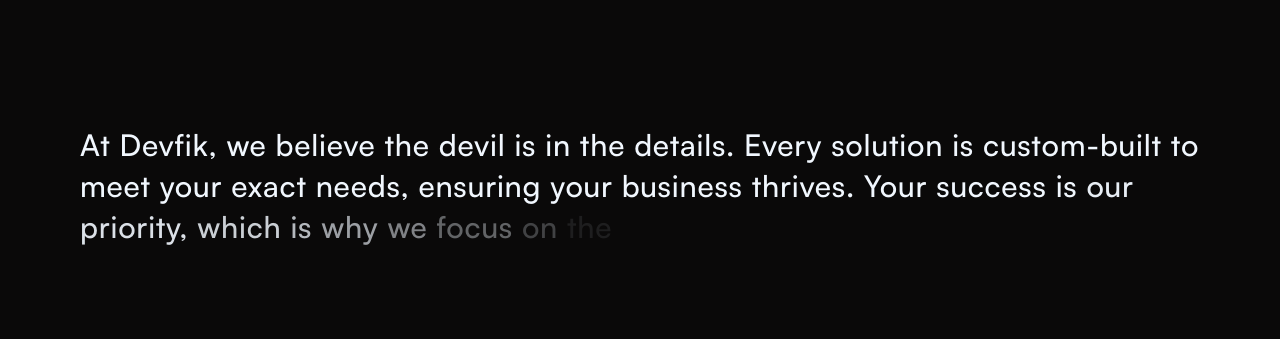
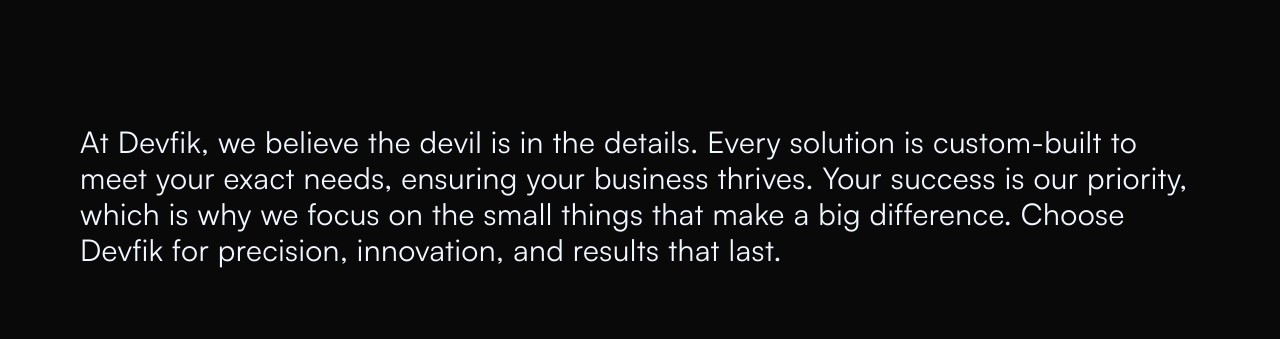
Before and after one commit to devfikdark/devfik-website, a Next.js app: page / in a window 1280 px wide. Shown: the part 3600-3939 px from the top of the page. Built offline with nearby package versions, Linux system fonts and the light colour scheme.

Commit message:
chore: remove text generate effect

```diff
--- a/src/app/_components/auto-text.tsx
+++ b/src/app/_components/auto-text.tsx
@@ -1,14 +1,15 @@
-import { TextGenerateEffect } from "@/components/text-generate-effect";
-import React from "react";
+import { BlurFade } from "@/components/blur-fade";
 
 export function AutoText() {
   return (
-    <section className="container max-w-6xl mx-auto mt-40 lg:mt-60">
-      <TextGenerateEffect
-        duration={2}
-        filter={false}
-        words="At Devfik, we believe the devil is in the details. Every solution is custom-built to meet your exact needs, ensuring your business thrives. Your success is our priority, which is why we focus on the small things that make a big difference. Choose Devfik for precision, innovation, and results that last."
-      />
-    </section>
+    <BlurFade delay={0.25} yOffset={10}>
+      <section className="container max-w-6xl mx-auto mt-40 lg:mt-60">
+        <h2 className="text-3xl text-foreground-normal">
+          At Devfik, we believe the devil is in the details. Every solution is custom-built to meet your exact needs,
+          ensuring your business thrives. Your success is our priority, which is why we focus on the small things that
+          make a big difference. Choose Devfik for precision, innovation, and results that last.
+        </h2>
+      </section>
+    </BlurFade>
   );
 }
--- a/src/components/text-generate-effect.tsx
+++ /dev/null
@@ -1,90 +0,0 @@
-"use client";
-import { useEffect, useRef, useState } from "react";
-import { motion, stagger, useAnimate } from "framer-motion";
-import { cn } from "@/lib/utils";
-
-// Custom hook to detect when an element is in view
-const useInView = () => {
-  const ref = useRef<HTMLDivElement>(null);
-  const [isInView, setIsInView] = useState(false);
-
-  useEffect(() => {
-    const observer = new IntersectionObserver(
-      ([entry]) => {
-        setIsInView(entry.isIntersecting);
-      },
-      { threshold: 0.1 },
-    );
-
-    if (ref.current) {
-      observer.observe(ref.current);
-    }
-
-    return () => {
-      if (ref.current) {
-        observer.unobserve(ref.current);
-      }
-    };
-  }, []);
-
-  return [ref, isInView] as const;
-};
-
-export const TextGenerateEffect = ({
-  words,
-  className,
-  filter = true,
-  duration = 0.5,
-}: {
-  words: string;
-  className?: string;
-  filter?: boolean;
-  duration?: number;
-}) => {
-  const [scope, animate] = useAnimate();
-  const [ref, isInView] = useInView();
-  let wordsArray = words.split(" ");
-
-  useEffect(() => {
-    if (isInView) {
-      animate(
-        "span",
-        {
-          opacity: 1,
-          filter: filter ? "blur(0px)" : "none",
-        },
-        {
-          duration: duration ? duration : 1,
-          delay: stagger(0.2),
-        },
-      );
-    }
-  }, [isInView, animate, filter, duration]);
-
-  const renderWords = () => {
-    return (
-      <motion.div ref={scope}>
-        {wordsArray.map((word, idx) => {
-          return (
-            <motion.span
-              key={word + idx}
-              className="text-foreground-normal opacity-0"
-              style={{
-                filter: filter ? "blur(10px)" : "none",
-              }}>
-              {word}{" "}
-            </motion.span>
-          );
-        })}
-      </motion.div>
-    );
-  };
-
-  return (
-    <div ref={ref} className={cn("font-medium", className)}>
-      <div className="mt-4">
-        <div className=" text-foreground-normal text-3xl leading-snug tracking-wide">{renderWords()}</div>
-      </div>
-    </div>
-  );
-};
```
